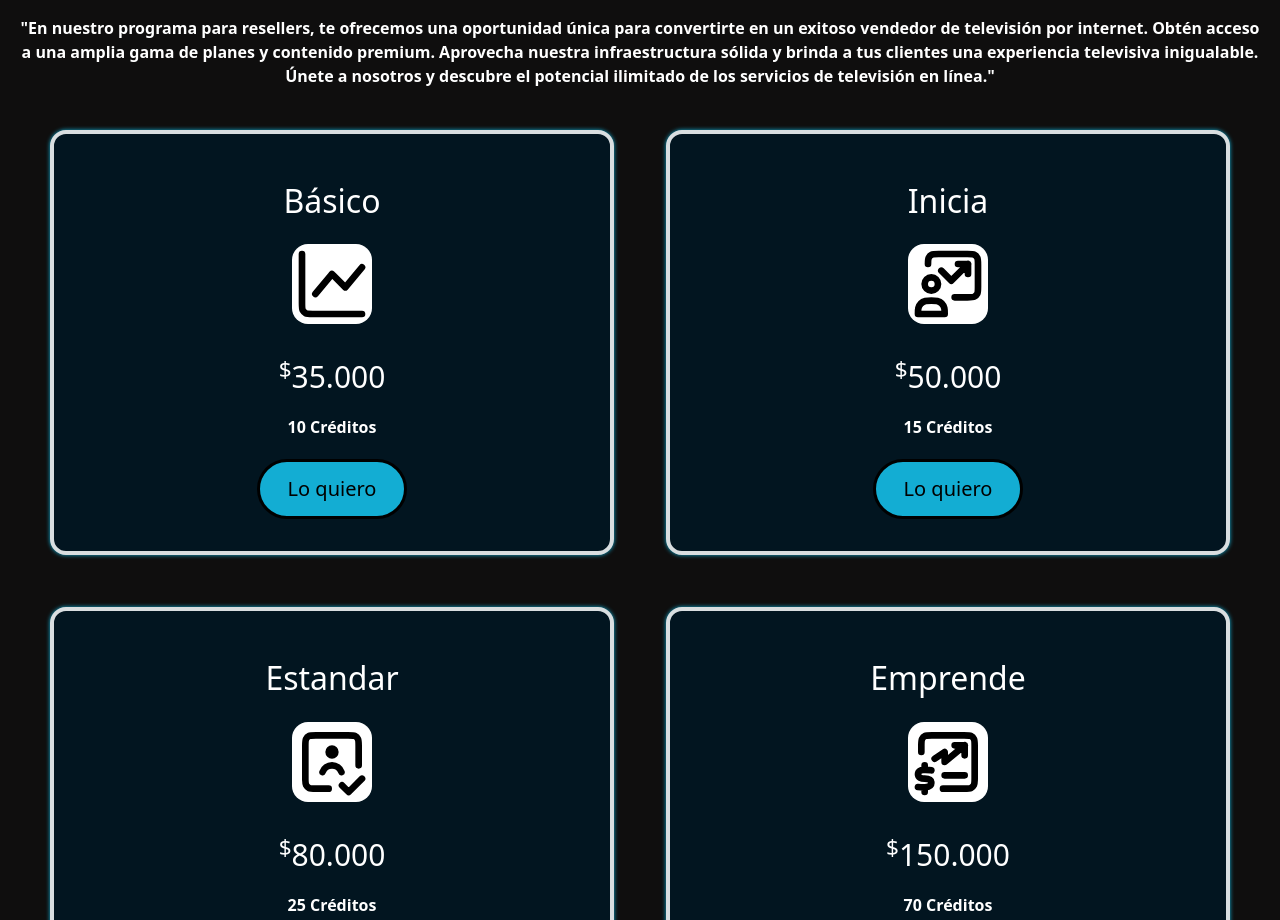
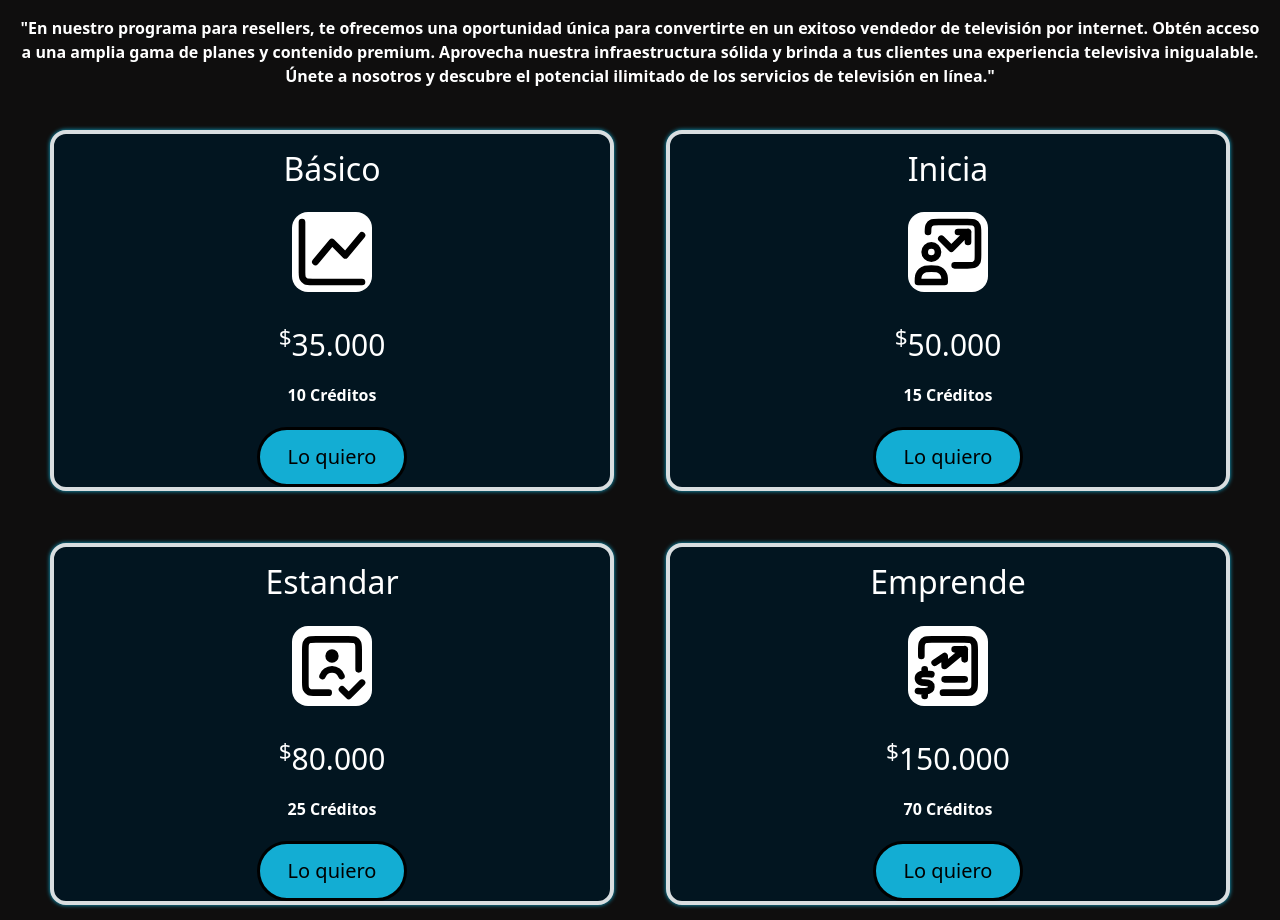
Before and after one commit to BorisESL/webstreamchile, a website: page pages/vendedores.html in a window 1280 px wide. Shown: the part 1760-2680 px from the top of the page. Drawn offline with nearby package versions, Linux system fonts and the light colour scheme.

Commit message:
media tarjetas

```diff
--- a/scss/estilos.scss
+++ b/scss/estilos.scss
@@ -372,6 +372,7 @@ a {
   font-size: 4rem;
   border-radius: 2rem;
   margin-top: -100px;
+
 }
 
 .servicard {
@@ -577,16 +578,14 @@ hr {
   transform: perspective(600px) rotateY(360deg);
   }
 
-  /* Tu código CSS existente */
 
 .valores {
   display: flex;
   flex-wrap: wrap;
   justify-content: space-between; /* Cambiado de center a space-between */
   gap: 2rem;
-  margin: 0 auto; /* Añadido para centrar las tarjetas */
-  max-width: 1200px; /* Añadido para limitar el ancho máximo */
-  padding: 0 0 4rem;
+  margin: 0 auto;
+  max-width: 1200px;
 }
 
 .tabla {
@@ -595,7 +594,6 @@ hr {
   border: 4px solid #d9dee0;
   border-radius: 1rem;
   box-shadow: 0px 0px 4px 0px #13add3;
-  padding: 2rem;
   text-align: center;
   color: #ffffff;
   background-color: #021520;
@@ -660,10 +658,10 @@ hr {
  }
   }
 
-  @media only screen and (max-width: 780) {
+  @media (max-width: 641px) {
     .tabla {
-      display: flex;
-      flex-direction: column;
+      width: 100%;
+      margin: 10px 0;
     }
   }
 
```
Also changed, not shown: scss/estilos.css, 1 other file.
